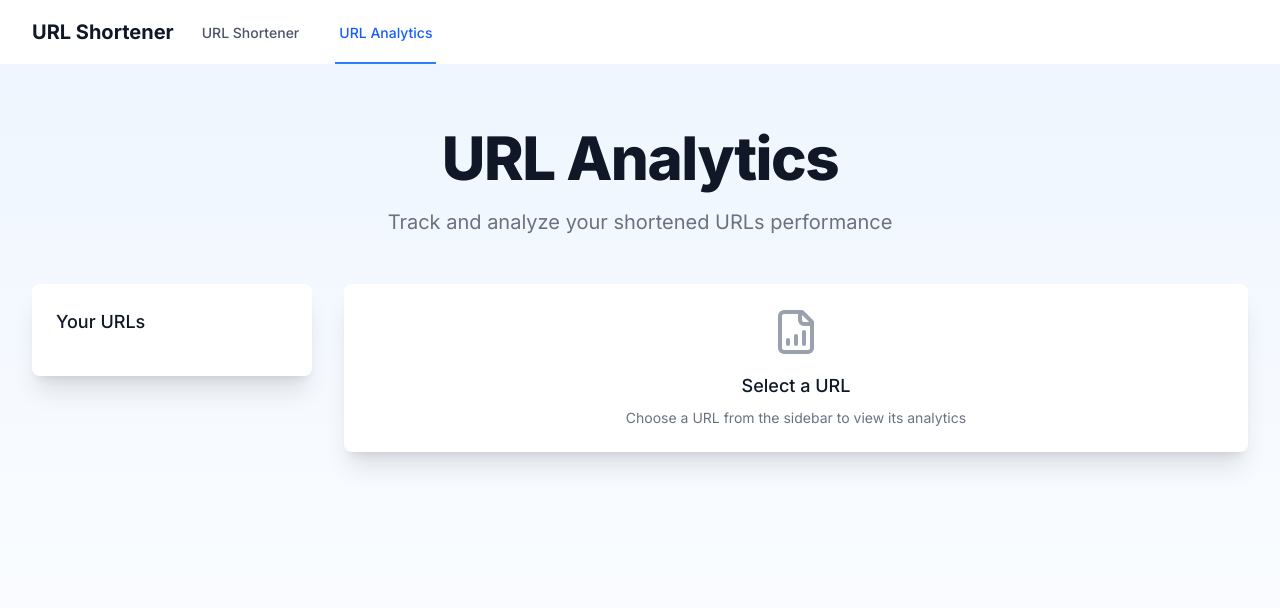
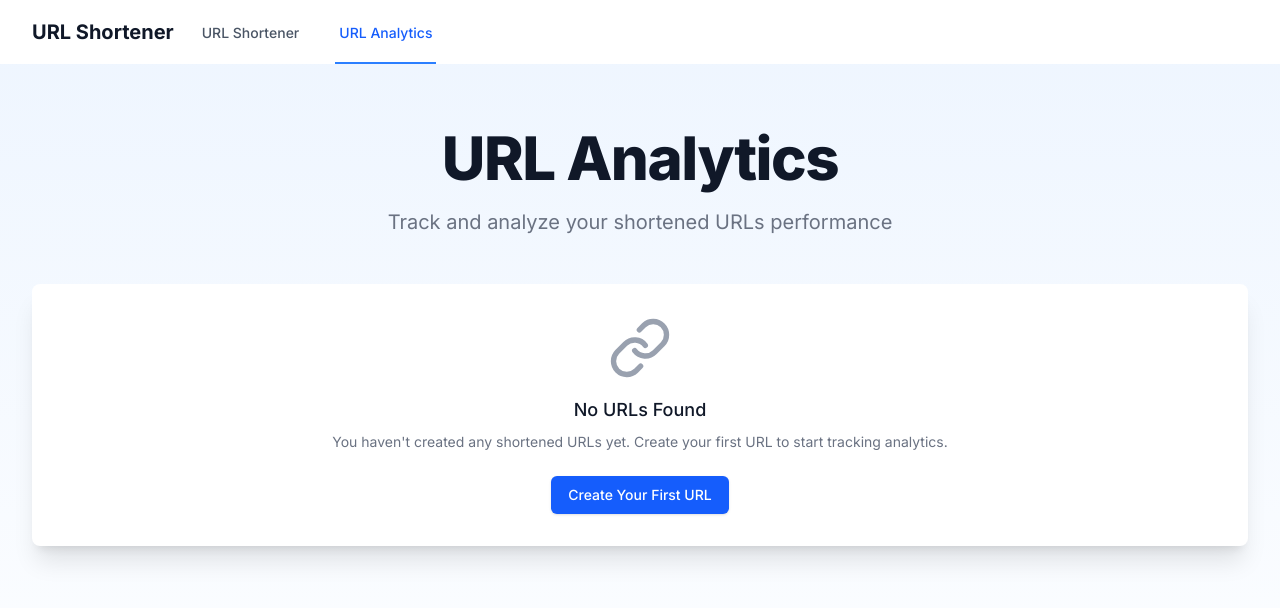
Before and after one commit to Dazzoo/url-shortener, a Next.js app: page /analytics in a window 1280 px wide. Shown: the top 608 px of the page. Built offline with nearby package versions, Linux system fonts and the light colour scheme.

Commit message:
handle case where urls list is 0

```diff
--- a/src/app/analytics/page.tsx
+++ b/src/app/analytics/page.tsx
@@ -2,12 +2,13 @@
 
 import { useState, useEffect } from 'react'
 import type { UrlResponse } from '@/schemas'
-import { FileBarChart } from 'lucide-react'
+import { FileBarChart, Link as LinkIcon } from 'lucide-react'
 import { UrlList } from '@/components/analytics/UrlList'
 import { AnalyticsOverview } from '@/components/analytics/AnalyticsOverview'
 import { TopItemsList } from '@/components/analytics/TopItemsList'
 import { localStorageUtils } from '@/lib/localStorage'
 import { getAnalytics } from '@/web-services/analytics'
+import Link from 'next/link'
 
 interface AnalyticsData {
   urlId: string
@@ -52,7 +53,46 @@ export default function AnalyticsPage() {
     }
   }
 
+  if (loading) {
+    return (
+      <div className="min-h-screen bg-gradient-to-b from-blue-50 to-white flex items-center justify-center">
+        <div className="animate-spin rounded-full h-12 w-12 border-b-2 border-blue-600"></div>
+      </div>
+    )
+  }
 
+  if (urls.length === 0) {
+    return (
+      <div className="min-h-screen bg-gradient-to-b from-blue-50 to-white">
+        <div className="max-w-7xl mx-auto px-4 py-16 sm:px-6 lg:px-8">
+          <div className="text-center mb-12">
+            <h1 className="text-4xl font-extrabold text-gray-900 sm:text-5xl sm:tracking-tight lg:text-6xl">
+              URL Analytics
+            </h1>
+            <p className="mt-5 max-w-xl mx-auto text-xl text-gray-500">
+              Track and analyze your shortened URLs performance
+            </p>
+          </div>
+
+          <div className="bg-white rounded-lg shadow-xl p-8 text-center">
+            <LinkIcon className="h-16 w-16 mx-auto text-gray-400" />
+            <h3 className="mt-4 text-lg font-medium text-gray-900">No URLs Found</h3>
+            <p className="mt-2 text-sm text-gray-500">
+              You haven't created any shortened URLs yet. Create your first URL to start tracking analytics.
+            </p>
+            <div className="mt-6">
+              <Link
+                href="/"
+                className="inline-flex items-center px-4 py-2 border border-transparent text-sm font-medium rounded-md shadow-sm text-white bg-blue-600 hover:bg-blue-700 focus:outline-none focus:ring-2 focus:ring-offset-2 focus:ring-blue-500"
+              >
+                Create Your First URL
+              </Link>
+            </div>
+          </div>
+        </div>
+      </div>
+    )
+  }
 
   return (
     <div className="min-h-screen bg-gradient-to-b from-blue-50 to-white">
```
